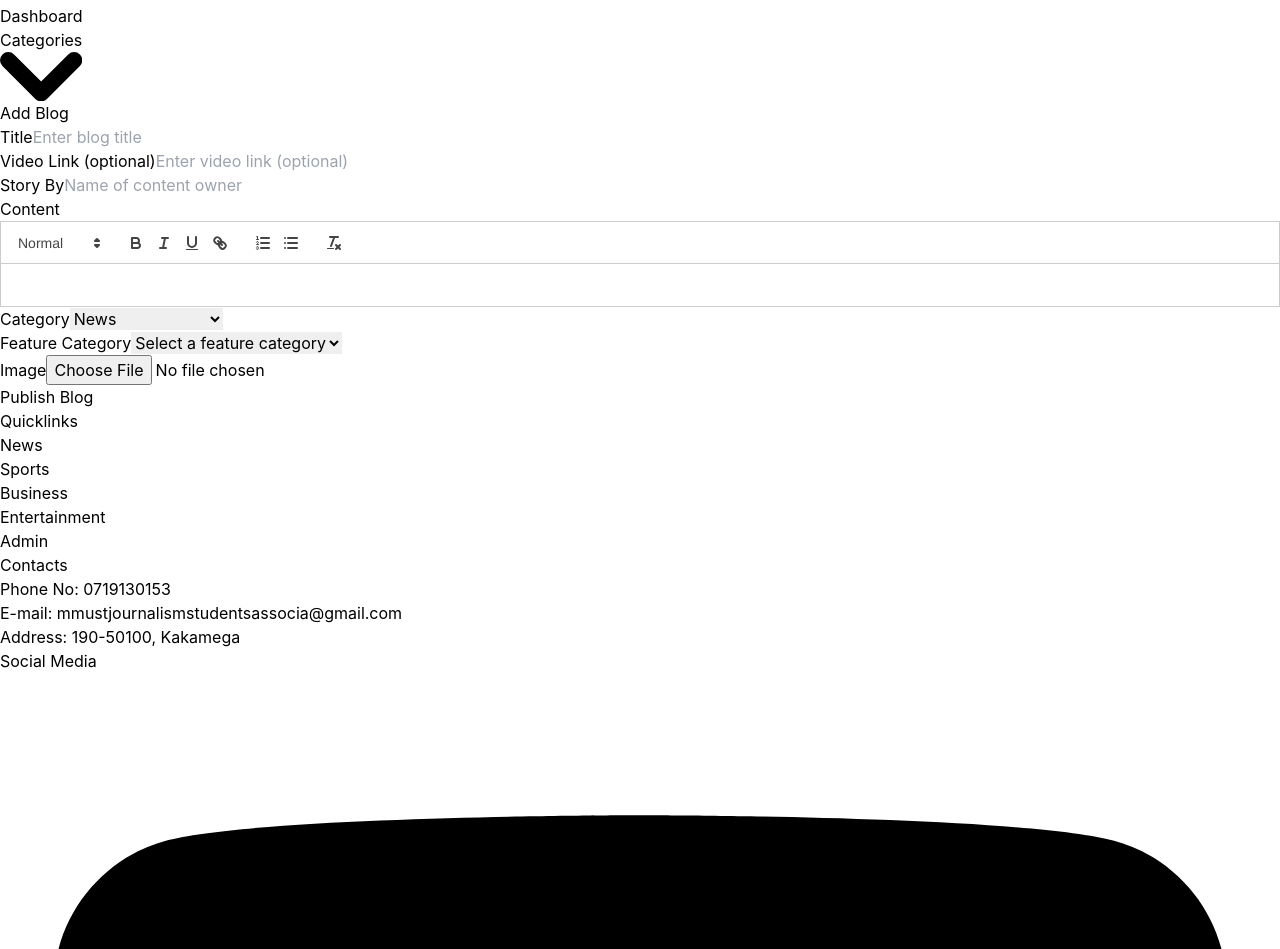
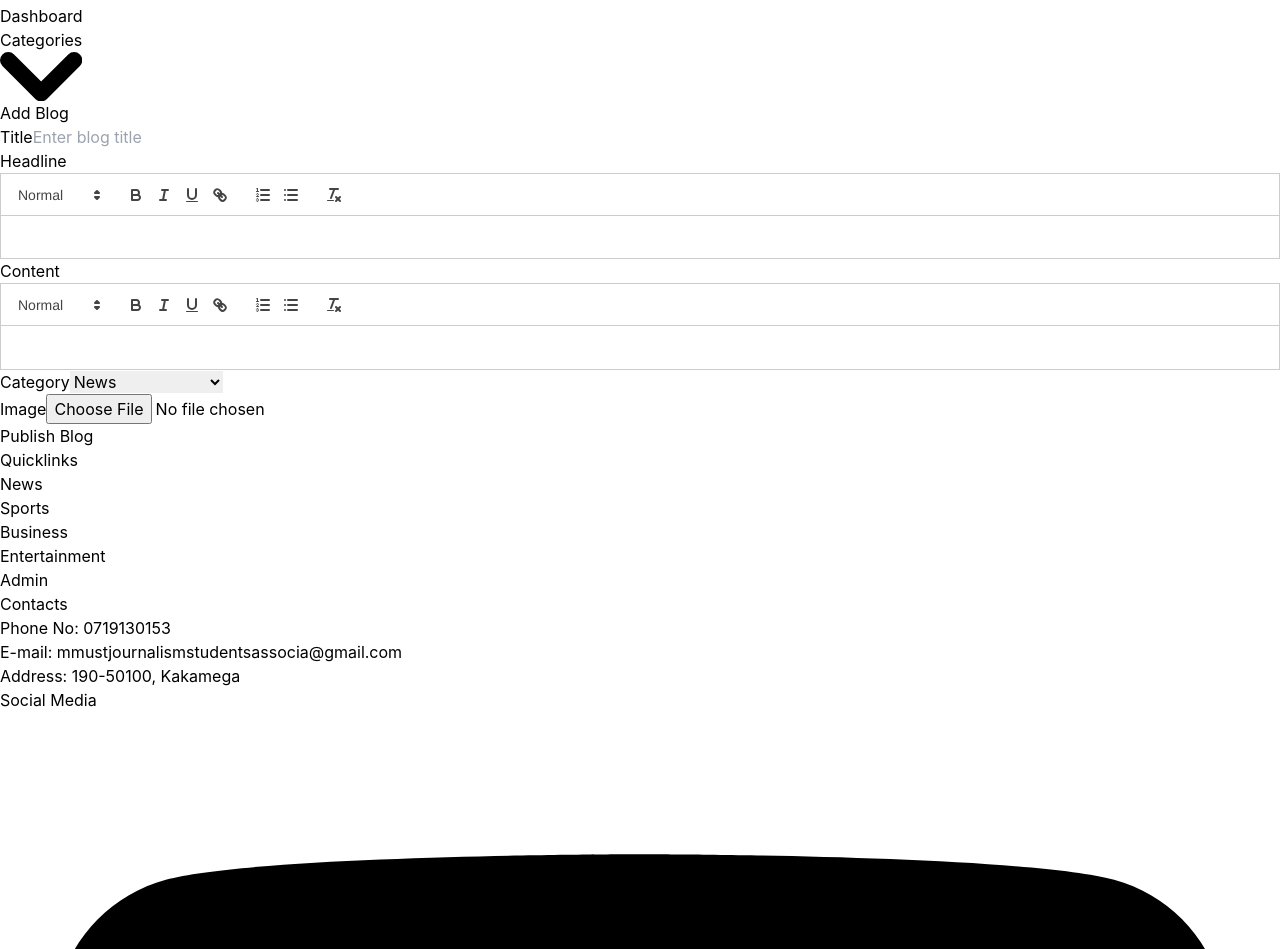
Before and after one commit to Mmust-Ihub/Josa, a React (Vite) app in the folder frontend/: page /Admin/CreateBlog in a window 1280 px wide. Shown: the part 1940-2889 px from the top of the page. Built offline with nearby package versions, Linux system fonts and the light colour scheme; no server answers.

Commit message:
production fix

```diff
--- a/frontend/src/App.jsx
+++ b/frontend/src/App.jsx
@@ -25,7 +25,6 @@ import SingleBlogPage from "./Pages/SingleBlogPage";
 const Layout = ({ children }) => {
   const location = useLocation();
   const isAdminRoute = location.pathname.startsWith("/Admin");
-  const isNews = location.pathname.startsWith("/news");
 
   return (
     <>
@@ -33,7 +32,7 @@ const Layout = ({ children }) => {
         {/* Conditionally render AdminNavbar for admin pages, otherwise render Navbar */}
         {isAdminRoute ? <NavbarAdmin /> : <Navbar />}
       </div>
-      <main className={`flex-grow mt-10 ${isNews ? 'mt-20': ''}`}>{children}</main>
+      <main className="flex-grow">{children}</main>
       <Footer />
     </>
   );
@@ -54,7 +53,6 @@ class App extends React.Component {
               <Route path="/Admin/profile" element={<ProfilePage />} />
               <Route path="/Admin/CreateBlog" element={<CB />} />
               <Route path="/:category" element={<CategoryPage />} />
-              <Route path="/news/:category" element={<CategoryPage />} />
               <Route path="/Admin/:category" element={<AdminCategoryPage />} />
               <Route path="/:category/:slug" element={<SingleBlogPage />} />
               <Route path="/Admin/:category/:slug" element={<AdminSingleBlogPage />} />
--- a/frontend/src/Pages/CB.jsx
+++ b/frontend/src/Pages/CB.jsx
@@ -2,101 +2,49 @@ import { useState, useEffect } from 'react';
 import ReactQuill from 'react-quill';
 import 'react-quill/dist/quill.snow.css';
 import toast, { Toaster } from "react-hot-toast";
+// import { useNavigate } from "react-router-dom";
+
 
 const CreateBlogPage = () => {
   const apiBaseUrl = import.meta.env.VITE_API_BASE_URL;
   const [title, setTitle] = useState("");
-  const [author, setAuthor] = useState("");
+  const [headline, setHeadline] = useState("");
   const [content, setContent] = useState("");
-  const [video, setVideo] = useState("");
-  const [featureCategory, setFeatureCategory] = useState("");
   const [category, setCategory] = useState("news");
   const [image, setImage] = useState(null);
   const [previewImage, setPreviewImage] = useState(null);
   const [disabled, setDisabled] = useState(false);
 
-  // State to track invalid fields
-  const [invalidFields, setInvalidFields] = useState([]);
+  useEffect(() => {
 
-  useEffect(() => {
     window.scrollTo(0, 0);
+
   }, []);
-
-  // Field validation
-  const validateForm = () => {
-    let isValid = true;
-    const invalidFields = [];
-
-    if (!title) {
-      invalidFields.push("title");
-      toast.error("Please fill in the title field.");
-
-      isValid = false;
-    }
-    if (!author) {
-      invalidFields.push("author");
-      toast.error("Please fill in the story by field.");
-
-      isValid = false;
-    }
-    if (!content) {
-      invalidFields.push("content");
-      toast.error("Please fill in the content field.");
-
-      isValid = false;
-    }
-    if (!category) {
-      invalidFields.push("category");
-      isValid = false;
-    }
-    if (category === "news" && !featureCategory) {
-      invalidFields.push("featureCategory");
-      toast.error("Please fill in the featured Category field.");
-
-      isValid = false;
-    }
-    setInvalidFields(invalidFields);
-    return isValid;
-  };
-
-  const handleSubmit = async (event) => {
-    event.preventDefault();
-    setDisabled(true);
-
-
-    const isValidForm = validateForm();
-
-
-  if (!isValidForm) {
-    setDisabled(false);
-    return;
-  }
 
 
 
 
+  const handleSubmit = async (event) => {
 
+    setDisabled(true)
 
-    const notification =toast.loading("Posting your blog...");
+    const notification = toast.loading("posting your blog...");
 
-     toast.loading("Posting your blog...");
+    event.preventDefault();
+
     const formData = new FormData();
     formData.append("title", title);
+    formData.append("headline", headline);
     formData.append("content", content);
     formData.append("category", category);
     formData.append("image", image);
-    formData.append("author", author);
-    formData.append("video", video);
-    if (category === "news") {
-      formData.append("subcategory", featureCategory);
-    }
-
-
-
 
 
     try {
+
+
       const response = await fetch(
+        // `${apiBaseUrl}/api/v1/admin/createblog`,
         `${apiBaseUrl}/api/v1/admin/createpost`,
         {
           method: "POST",
@@ -107,46 +55,63 @@ const CreateBlogPage = () => {
         }
       );
 
+      if (response?.ok) {
+        toast.dismiss();
+        toast.success("Blog post created successfully", {
+          id: notification,
+        });
 
+        setDisabled(false)
 
-
-      if (response.ok) {
-        toast.dismiss()
-
-        toast.success("Blog post created successfully", { id: notification });
         setTitle("");
+        setHeadline("");
         setContent("");
         setCategory("news");
         setImage(null);
         setPreviewImage(null);
+
       } else {
-        toast.dismiss()
+        toast.dismiss();
 
-        toast.error("Failed to create blog post", { id: notification });
+        toast.error("Failed to create blog post", {
+          id: notification,
+        });
+        setDisabled(false)
+
+        console.error("Failed to create blog post");
       }
     } catch (error) {
 
-      toast.error("Something went wrong", { id: notification });
+      toast.dismiss()
+      setDisabled(false)
+
+
+      toast.error("Something went wrong", {
+        id: notification,
+      });
       console.error("An error occurred:", error);
-    } finally {
-      setDisabled(false);
     }
   };
 
   const handleChange = (e) => {
+
     if (e.target.files && e.target.files[0]) {
       const file = e.target.files[0];
       setImage(file);
       setPreviewImage(URL.createObjectURL(file));
     }
+
   };
+
+
+
 
   return (
     <>
       <Toaster />
       <div className="max-w-4xl mx-auto">
-        <form className="bg-white shadow-md rounded-lg p-6 gap-4 flex flex-col" onSubmit={handleSubmit}>
-          <div>
+        <form className="bg-white shadow-md rounded-lg p-6" onSubmit={handleSubmit}>
+          <div className="mb-4">
             <label htmlFor="title" className="block text-sm font-medium text-gray-700 mb-2">
               Title
             </label>
@@ -156,60 +121,41 @@ const CreateBlogPage = () => {
               id="title"
               value={title}
               onChange={(e) => setTitle(e.target.value)}
-              className={`w-full px-3 py-2 border ${invalidFields.includes("title") ? "border-red-500" : "border-gray-300"} rounded-md focus:outline-none focus:ring-2 focus:ring-blue-500`}
+              className="w-full px-3 py-2 border border-gray-300 rounded-md focus:outline-none focus:ring-2 focus:ring-blue-500"
               placeholder="Enter blog title"
             />
           </div>
-
-          <div className="flex space-x-4">
-            <div className="w-1/2">
-              <label htmlFor="video" className="block text-sm font-medium text-gray-700 mb-2">
-                Video Link (optional)
-              </label>
-              <input
-                type="text"
-                name="video"
-                id="video"
-                value={video}
-                onChange={(e) => setVideo(e.target.value)}
-                className="w-full px-3 py-2 border border-gray-300 rounded-md focus:outline-none focus:ring-2 focus:ring-blue-500"
-                placeholder="Enter video link (optional)"
-              />
-            </div>
-            <div className="w-1/2">
-              <label htmlFor="author" className="block text-sm font-medium text-gray-700 mb-2">
-                Story By
-              </label>
-              <input
-                type="text"
-                name="author"
-                id="author"
-                value={author}
-                onChange={(e) => setAuthor(e.target.value)}
-                className={`w-full px-3 py-2 border ${invalidFields.includes("author") ? "border-red-500" : "border-gray-300"} rounded-md focus:outline-none focus:ring-2 focus:ring-blue-500`}
-                placeholder="Name of content owner"
-              />
-            </div>
+          <div className="mb-4">
+            <label htmlFor="headline" className="block text-sm font-medium text-gray-700 mb-2">
+              Headline
+            </label>
+            <ReactQuill
+              value={headline} onChange={setHeadline} id='headline'
+              name='headline'
+              className="h-20 mb-4"
+            />
           </div>
-
-
           <div className="mb-4">
             <label htmlFor="content" className="block text-sm font-medium text-gray-700 mb-2">
               Content
             </label>
-            <ReactQuill value={content} onChange={setContent} id="content" name="content" className={`h-64 mb-4 ${invalidFields.includes("content") ? "border-red-500" : ""}`} />
+            <ReactQuill
+              value={content} onChange={setContent}
+              id='content'
+              name='content'
+              className="h-64 mb-4"
+            />
           </div>
-
           <div className="mb-4">
             <label htmlFor="category" className="block text-sm font-medium text-gray-700 mb-2">
               Category
             </label>
             <select
               id="category"
-              name="category"
+              name='category'
               value={category}
               onChange={(e) => setCategory(e.target.value)}
-              className={`w-full px-3 py-2 border ${invalidFields.includes("category") ? "border-red-500" : "border-gray-300"} rounded-md focus:outline-none focus:ring-2 focus:ring-blue-500`}
+              className="w-full px-3 py-2 border border-gray-300 rounded-md focus:outline-none focus:ring-2 focus:ring-blue-500"
             >
               <option value="">Select a category</option>
               <option value="news">News</option>
@@ -218,29 +164,6 @@ const CreateBlogPage = () => {
               <option value="entertainment">Entertainment</option>
             </select>
           </div>
-
-          {category === "news" && (
-            <div className="mb-4">
-              <label htmlFor="featureCategory" className="block text-sm font-medium text-gray-700 mb-2">
-                Feature Category
-              </label>
-              <select
-                id="featureCategory"
-                name="featureCategory"
-                value={featureCategory}
-                onChange={(e) => setFeatureCategory(e.target.value)}
-                className={`w-full px-3 py-2 border ${invalidFields.includes("featureCategory") ? "border-red-500" : "border-gray-300"} rounded-md focus:outline-none focus:ring-2 focus:ring-blue-500`}
-              >
-                <option value="">Select a feature category</option>
-                <option value="featured">Featured</option>
-                <option value="mmust-news">MMUST</option>
-                <option value="county-news">County</option>
-                <option value="national-news">National</option>
-                <option value="international-news">International</option>
-              </select>
-            </div>
-          )}
-
           <div className="mb-4">
             <label htmlFor="image" className="block text-sm font-medium text-gray-700 mb-2">
               Image
@@ -248,7 +171,7 @@ const CreateBlogPage = () => {
             <input
               type="file"
               id="image"
-              name="image"
+              name='image'
               accept="image/*"
               onChange={handleChange}
               className="w-full px-3 py-2 border border-gray-300 rounded-md focus:outline-none focus:ring-2 focus:ring-blue-500"
@@ -260,8 +183,27 @@ const CreateBlogPage = () => {
               <img src={previewImage} alt="Preview" className="max-w-full h-auto rounded-md" />
             </div>
           )}
-
           <div className="flex justify-end space-x-4">
+            {/* <button
+              // onClick={() => {
+              //   const noti = toast.loading(
+              //     "Naviating to preview, your fields will be saved as draft..."
+              //   );
+              //   setTimeout(() => {
+              //     navigate("/Admin/PreviewBlog", {
+              //       state: {
+              //         formData,
+              //       },
+              //     });
+              //     toast.success("previewed successfully...", {
+              //       id: noti,
+              //     });
+              //   }, 2000);
+              // }}
+              className="px-4 py-2 bg-gray-500 text-white rounded hover:bg-gray-600  "
+            >
+              Preview Blog
+            </button> */}
             <button
               onClick={handleSubmit}
               className="px-4 py-2 bg-blue-500 text-white rounded hover:bg-blue-600"
@@ -272,7 +214,10 @@ const CreateBlogPage = () => {
           </div>
         </form>
       </div>
+
+
     </>
+
   );
 };
 
```
